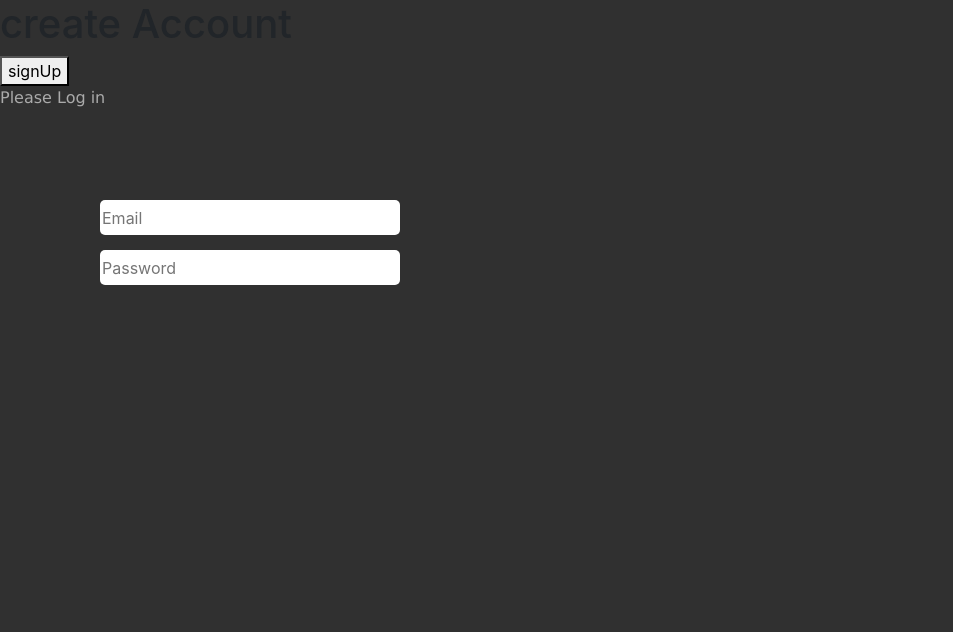
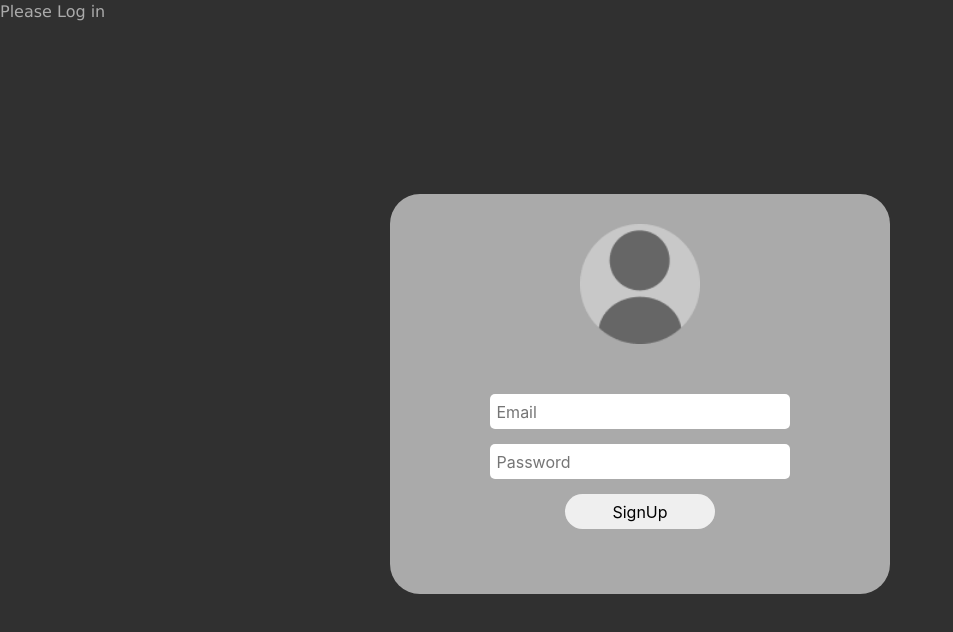
Before and after one commit to arshi8/bonddb, a React (Create React App) app in the folder Frontend/bondsfrontend/: page /signup in a window 1280 px wide. Shown: the top 632 px of the page, without its empty margins (0-953 px from the left). Built offline with nearby package versions, Linux system fonts and the light colour scheme; no server answers.

Commit message:
UI modifications

```diff
--- a/Frontend/bondsfrontend/package.json
+++ b/Frontend/bondsfrontend/package.json
@@ -6,6 +6,7 @@
     "@testing-library/jest-dom": "^5.17.0",
     "@testing-library/react": "^13.4.0",
     "@testing-library/user-event": "^13.5.0",
+    "firebase": "^10.1.0",
     "react": "^18.2.0",
     "react-dom": "^18.2.0",
     "react-router-dom": "^6.14.2",
--- a/Frontend/bondsfrontend/public/index.html
+++ b/Frontend/bondsfrontend/public/index.html
@@ -30,7 +30,7 @@
       work correctly both with client-side routing and a non-root public URL.
       Learn how to configure a non-root public URL by running `npm run build`.
     -->
-    <title>React App</title>
+    <title>BondsDB</title>
   </head>
   <body>
     <noscript>You need to enable JavaScript to run this app.</noscript>
--- a/Frontend/bondsfrontend/src/App.js
+++ b/Frontend/bondsfrontend/src/App.js
@@ -21,7 +21,7 @@ function App() {
   return (
    <>
    <Routes>
-        <Route path = '/login' element={<LoginPage/>}/>
+        <Route path = '/' element={<LoginPage/>}/>
         <Route path = '/signup' element={<SignUpPage/>}/>
         <Route path = '/dashboard' element={<Dashboard/>}/>
    </Routes>
--- a/Frontend/bondsfrontend/src/JSONData1/Security.json
+++ b/Frontend/bondsfrontend/src/JSONData1/Security.json
@@ -15,7 +15,7 @@
         "ISIN": "US123456A78C",
         "CUSIP": 123456122,
         "Issuer": "Morgan Stanley",
-        "MaturityDate": "2023-08-12",
+        "MaturityDate": "2023-07-12",
         "Coupon": "CPNCD002",
         "Type": "CORP",
         "FaceValue": 75,
--- a/Frontend/bondsfrontend/src/JSONData1/User.json
+++ b/Frontend/bondsfrontend/src/JSONData1/User.json
@@ -1,8 +1,8 @@
 [
     {
         "Id":1001,
-        "Name":"User1",
-        "Email":"User1@domain.com",
+        "Name":"Arjun",
+        "Email":"arjun@domain.com",
         "Role": "Director"
     },
     {
--- a/Frontend/bondsfrontend/src/LoginPage.jsx
+++ b/Frontend/bondsfrontend/src/LoginPage.jsx
@@ -5,20 +5,26 @@ import { signInWithEmailAndPassword } from 'firebase/auth';
 import "./login.css"
 import Logo_gmnc from "./icons/Logo_gmnc.svg"
 import ProfileFace from "./icons/Profile_gmnc.png"
+// import { useNavigate } from 'react-router-dom';
+import { Link, useNavigate } from 'react-router-dom';
+
 
 const LoginPage = ({ setLoggedInUser }) => {
-//   const navigate = useNavigate();
+  const navigate = useNavigate();
   const [email, setEmail] = useState('');
   const [password, setPassword] = useState('');
 
   const logIn = (e)=>{
+    // const navigate = useNavigate();
     e.preventDefault();
     signInWithEmailAndPassword(auth, email, password).then( (userCredential)=>{
         console.log(userCredential);
     }).catch((error)=>{
         console.log(error);
     })
+    navigate('/dashboard');
   }
+
 
   return (
     <body>
@@ -32,6 +38,7 @@ const LoginPage = ({ setLoggedInUser }) => {
 				<input className="emailField" type="text" placeholder=" Email" value={email} onChange={e => setEmail(e.target.value)}/>
 				<input className="passwordField" type="password" placeholder=" Password" value={password} onChange={e => setPassword(e.target.value)}/>
 				<button className="loginButton" onClick={logIn}>Login</button>
+        <div className='signup-link'>Don't have an account yet? <Link to="/signup">Create one.</Link></div>
 			</div>
 		</div>
 
--- a/Frontend/bondsfrontend/src/SignUp.jsx
+++ b/Frontend/bondsfrontend/src/SignUp.jsx
@@ -1,10 +1,13 @@
+import "./signUp.css"
 import React, { useState } from 'react';
 import { auth } from './firebase';
 // import { useNavigate } from 'react-router-dom';
 import { createUserWithEmailAndPassword } from 'firebase/auth';
+import { Link, useNavigate } from 'react-router-dom';
+import ProfileFace from "./icons/Profile_gmnc.png"
 
 const SignUpPage = ({ setLoggedInUser }) => {
-//   const navigate = useNavigate();
+  const navigate = useNavigate();
   const [email, setEmail] = useState('');
   const [password, setPassword] = useState('');
 
@@ -15,15 +18,26 @@ const SignUpPage = ({ setLoggedInUser }) => {
     }).catch((error)=>{
         console.log(error);
     })
+    navigate('/');
   }
 
   return (
-    <div className='l1'>
-      <h1 className='l2'>create Account</h1>
-      <input className='emailField'type="text" placeholder="Email" value={email} onChange={e => setEmail(e.target.value)} />
-      <input className='passwordField' type="password" placeholder="Password" value={password} onChange={e => setPassword(e.target.value)} />
-      <button className='LoginButton' onClick={signUp}>signUp</button>
+    // <div className='l1'>
+    //   <h1 className='loginBox'>create Account</h1>
+    //   <input className='emailField' type="text" placeholder="Email" value={email} onChange={e => setEmail(e.target.value)} />
+    //   <input className='passwordField' type="password" placeholder="Password" value={password} onChange={e => setPassword(e.target.value)} />
+    //   <button className='LoginButton' onClick={signUp}>signUp</button>
+    // </div>
+    <div className="main">
+    <div className="loginBox">
+      <img className="chehra" src={ProfileFace}/>
+      <input className="emailField" type="text" placeholder=" Email" value={email} onChange={e => setEmail(e.target.value)}/>
+      <input className="passwordField" type="password" placeholder=" Password" value={password} onChange={e => setPassword(e.target.value)}/>
+      <button className="loginButton" onClick={signUp}>SignUp</button>
+
     </div>
+  </div>
+
   );
 };
 
--- a/Frontend/bondsfrontend/src/login.css
+++ b/Frontend/bondsfrontend/src/login.css
@@ -88,61 +88,22 @@ p {
 	color: #aaaaaa;
 }
 
-/*
-.l1 {
-    display: flex;
-    flex-direction: column;
-    align-items: center;
-    justify-content: center;
-    height: 100vh;
-    background-color: #f0f0f0;
+.signup-link {
+	position: absolute;
+	bottom: 0;
+	left: 0;
+	right: 0;
+	text-align: center;
+	margin-bottom: 10px;
+	font-size: 14px;
+	color: #555;
   }
 
-  .l2 {
-    font-size: 24px;
-    margin-bottom: 20px;
-    color: #333;
+  .signup-link a {
+	color: #007bff;
+	text-decoration: none;
   }
 
-  .l3, .l4 {
-    width: 100%;
-    padding: 10px;
-    margin-bottom: 15px;
-    border: 1px solid #ccc;
-    border-radius: 4px;
-    font-size: 16px;
+  .signup-link a:hover {
+	text-decoration: underline;
   }
-
-  .l5 {
-    padding: 10px 20px;
-    background-color: #007bff;
-    color: #fff;
-    border: none;
-    border-radius: 4px;
-    font-size: 18px;
-    cursor: pointer;
-    transition: background-color 0.3s;
-  }
-
-  .l5:hover {
-    background-color: #0056b3;
-  }
-
-  // Centering content horizontally
-  .l1 {
-    display: flex;
-    flex-direction: column;
-    align-items: center;
-  }
-
-  // Responsive layout
-  @media (max-width: 768px) {
-    .l3, .l4 {
-      font-size: 14px;
-    }
-
-    .l5 {
-      font-size: 16px;
-    }
-  }
-*/
--- a/Frontend/bondsfrontend/src/pages/Dashboard.js
+++ b/Frontend/bondsfrontend/src/pages/Dashboard.js
@@ -118,6 +118,9 @@ function Dashboard() {
                   {/* <h2>Date Selector using Bootstrap</h2> */}
 
                   <div className="form-group">
+                     <br></br>
+                     <label>Find Securities</label>
+                     <br></br>
                      <label>From:</label>
                      <input
                         type="date"
@@ -138,7 +141,7 @@ function Dashboard() {
                      />
                   </div>
                   {error && <p className="text-danger">{error}</p>}
-                  <button type="button" className="submitButton" class="btn btn-dark" onClick={getSelectedtrades}>Get trades</button>
+                  {/* <button type="button" className="submitButton" class="btn btn-dark" onClick={getSelectedtrades}>Get trades</button> */}
                   {/* <p>Selected Date: {selectedDate}</p> */}
                   {/* </div> */}
                </div>
@@ -198,7 +201,7 @@ function Dashboard() {
                         <th scope="col">ISIN</th>
                         <th scope="col">CUSIP</th>
                         <th scope="col">Issuer</th>
-                        <th scope="col">MaturityDatey</th>
+                        <th scope="col">MaturityDate</th>
                         <th scope="col">Coupon</th>
                         <th scope="col">Type</th>
                         <th scope="col">FaceValue</th>
--- /dev/null
+++ b/Frontend/bondsfrontend/src/signUp.css
@@ -0,0 +1,109 @@
+/* login.css */
+
+body{
+	background-color: #303030	;
+}
+
+.header{
+	background-color: #767676;
+	padding: 10px;
+	display: flex;
+	left: 0px;
+	right: 0px;
+	top: 0px;
+}
+
+.companyName{
+	padding-left: 40px;
+	padding-top: 10px;
+	font-family:'Lucida Sans', 'Lucida Sans Regular', 'Lucida Grande', 'Lucida Sans Unicode', Geneva, Verdana, sans-serif;
+	font-weight: bolder;
+	font-size: 52px;
+	color: #303030;
+}
+
+.main{
+
+}
+
+.loginBox{
+	/* width: 500px;
+	height: 380px; */
+	background-color: #aaaaaa;
+	/* position: relative; */
+	position: absolute;
+	width: 500px;
+	height: 400px;
+	left: calc(50% - 500px/2);
+	top: calc(50% - 400px/2 - 6px);
+	border-radius: 30px;
+}
+
+.chehra{
+	position: absolute;
+	width: 120px;
+	height: 120px;
+	left: calc(50% - 120px/2);
+	top: calc(50% - 100px/2 - 120px);
+}
+
+input {
+	width: 300px;
+	height: 35px;
+	border-radius: 5px;
+}
+
+.emailField{
+	position: absolute;
+	top: 200px;
+	left: 100px;
+	border: none;
+}
+
+.passwordField{
+	position: absolute;
+	top: 250px;
+	left: 100px;
+	border: none;
+}
+
+.loginButton{
+	border-radius: 30px;
+	width: 150px;
+	height: 35px;
+	position: absolute;
+	top: 300px;
+	left: 175px;
+	transition: background-color 0.3s;
+	cursor: pointer;
+	border: none;
+}
+
+.loginButton:hover{
+	background-color: #8e8e8e;
+}
+
+p {
+	font-family: 'Lucida Sans', 'Lucida Sans Regular', 'Lucida Grande', 'Lucida Sans Unicode', Geneva, Verdana, sans-serif;
+	color: #aaaaaa;
+}
+
+.signup-link {
+	position: absolute;
+	bottom: 0;
+	left: 0;
+	right: 0;
+	text-align: center;
+	margin-bottom: 10px;
+	font-size: 14px;
+	color: #555;
+  }
+
+  .signup-link a {
+	color: #007bff;
+	text-decoration: none;
+  }
+
+  .signup-link a:hover {
+	text-decoration: underline;
+  }
```
Also changed, not shown: 1 other file (tests, documents, lock files or other folders).
